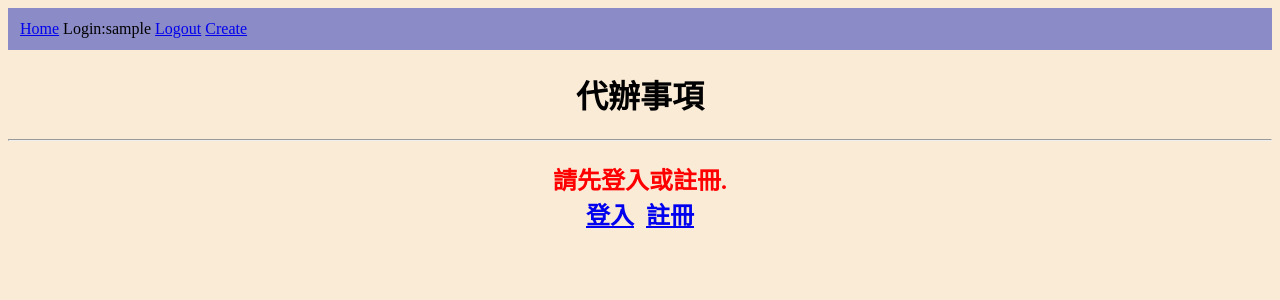
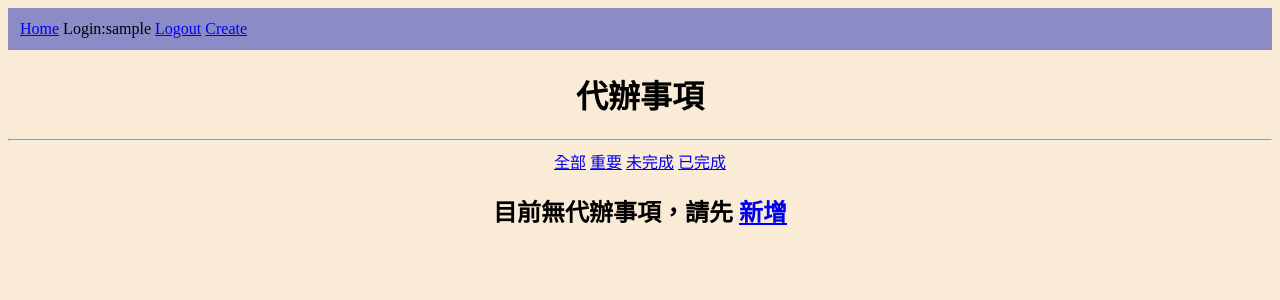
Before and after one commit to tonyc1gg1/todolist, a Django app: page / in a window 1280 px wide. Shown: the top 300 px of the page. Run offline with Django 5.2, Linux system fonts and the light colour scheme; the visitor is signed in with stand-in values (Sample User, id 1); data that the repository does not hold is empty.

Commit message:
完成篩選功能

```diff
--- a/todo/templates/todo/todolist.html
+++ b/todo/templates/todo/todolist.html
@@ -6,14 +6,28 @@
 <h1>代辦事項</h1>
 <hr>
 
-{% if not todos %}
+{% if not user.is_authenticated %}
 <h2 style="color: red;">請先登入或註冊.
     <br>
     <a href="{% url 'login' %}">登入</a>&nbsp;
     <a href="{% url 'register' %}">註冊</a>
 </h2>
+{% else %}
+<div id="filter-button">
+<a class="button" href="{% url 'todolist' %}">全部</a>
+<a class="button" href="{% url 'todolist' %}?filter=important">重要</a>
+<a class="button" href="{% url 'todolist' %}?filter=pending">未完成</a>
+<a class="button" href="{% url 'todolist' %}?filter=completed">已完成</a>
+</div>
+
+    {% if not todos %}
+    <h2>目前無代辦事項，請先
+        <a href="{% url 'createtodo'%}">新增</a>
+    </h2>
+    {%endif%}
 
 {% endif %}
+
 
 {% for todo in todos %}
 <small>{{todo.created}}</small>
--- a/todo/views.py
+++ b/todo/views.py
@@ -6,12 +6,23 @@ from datetime import datetime
 
 # Create your views here.
 def todolist(request):
+
     user = request.user
     todos = None
     if user.is_authenticated:
+        filter_params = request.GET.get("filter")
+
+        print(filter_params)
+
         todos = Todo.objects.filter(user=request.user).order_by("-created")
         # get 唯一 filter 篩選
         # todos = Todo.objects.filter(id=1)
+        if filter_params == "important":
+            todos = todos.filter(important=True)
+        elif filter_params == "pending":
+            todos = todos.filter(completed=False)
+        elif filter_params == "completed":
+            todos = todos.filter(completed=True)
 
     print(todos)
     result = {"todos": todos, "user": user}
@@ -57,6 +68,11 @@ def createtodo(request):
         form = TodoForm(request.POST)
         todo = form.save(commit=False)
         todo.user = request.user
+        if todo.completed:
+            todo.date_completed = datetime.now().strftime("%Y-%m-%d %H:%M:%S")
+        else:
+            todo.date_completed = None
+
         todo.save()
 
         return redirect("todolist")
```
